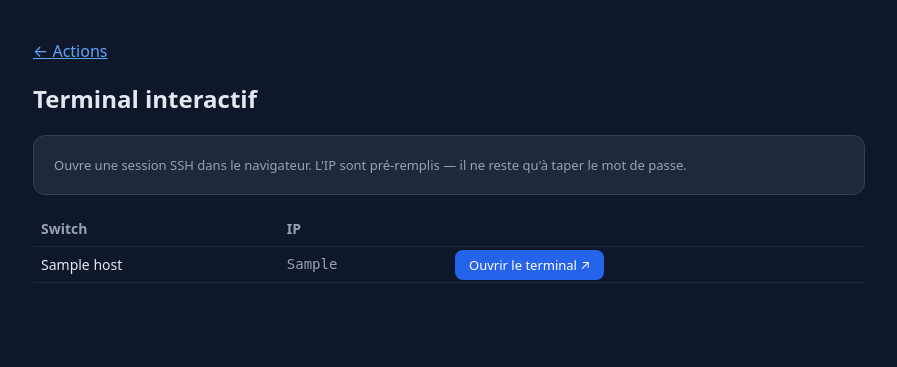
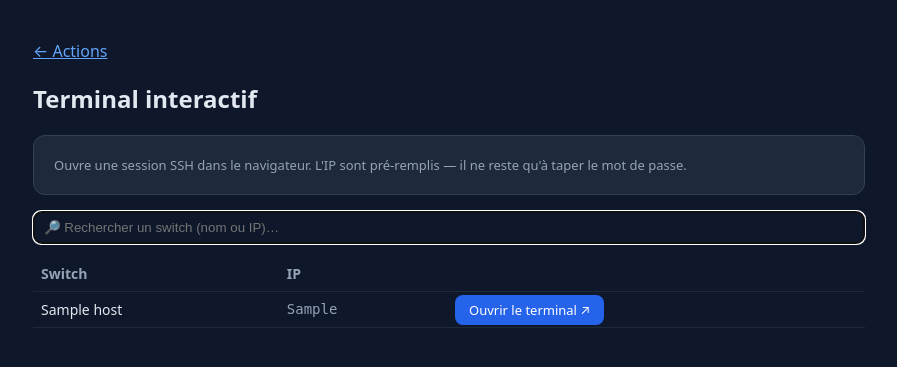
Before and after one commit to V3locidad/network-manage, a Flask app: template webui/templates/terminal.html in a window 1280 px wide. Shown: the part 57-424 px from the top of the page, without its empty margins (191-1088 px from the left). Run offline with Flask 3, Linux system fonts and the light colour scheme; the template is opened without the code that fills it: most values are stand-ins (such as "Sample title", 1, 10 or a date in 2020).

Commit message:
terminal: champ de recherche pour filtrer les switchs (nom/IP)
Co-Authored-By: Claude Opus 4.8 <noreply@anthropic.com>

```diff
--- a/webui/templates/terminal.html
+++ b/webui/templates/terminal.html
@@ -10,7 +10,9 @@
 </div>
 
 {% if hosts %}
-<table style="width:100%;border-collapse:collapse;font-size:14px;">
+<input type="text" id="switch-search" placeholder="🔎 Rechercher un switch (nom ou IP)…"
+       autofocus style="margin-bottom:12px;">
+<table id="switch-table" style="width:100%;border-collapse:collapse;font-size:14px;">
   <thead>
     <tr style="text-align:left;color:#94a3b8;border-bottom:1px solid #334155;">
       <th style="padding:8px;">Switch</th>
@@ -33,6 +35,24 @@
     {% endfor %}
   </tbody>
 </table>
+<p id="no-match" class="muted" style="display:none;margin-top:12px;">Aucun switch ne correspond.</p>
+<script>
+  (function () {
+    var input = document.getElementById('switch-search');
+    var rows = Array.from(document.querySelectorAll('#switch-table tbody tr'));
+    var none = document.getElementById('no-match');
+    input.addEventListener('input', function () {
+      var q = input.value.trim().toLowerCase();
+      var shown = 0;
+      rows.forEach(function (tr) {
+        var match = tr.textContent.toLowerCase().indexOf(q) !== -1;
+        tr.style.display = match ? '' : 'none';
+        if (match) shown++;
+      });
+      none.style.display = shown ? 'none' : 'block';
+    });
+  })();
+</script>
 {% else %}
 <p style="color:#94a3b8;">Aucun switch dans l'inventaire.</p>
 {% endif %}
```
